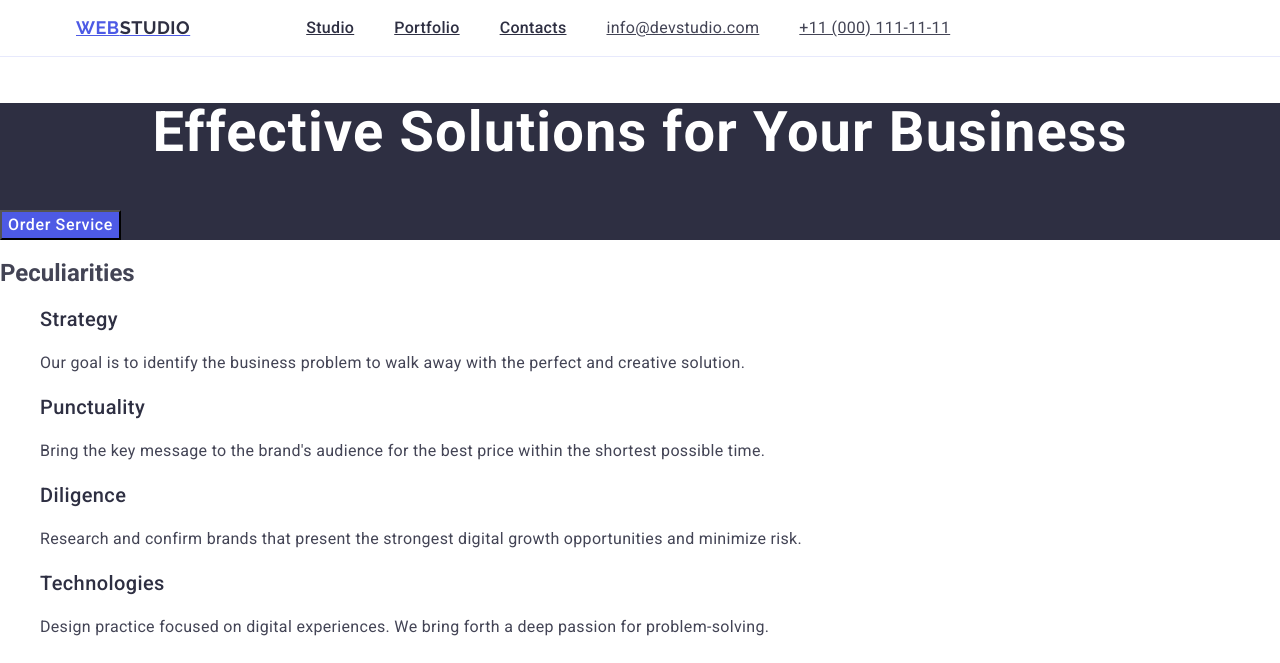
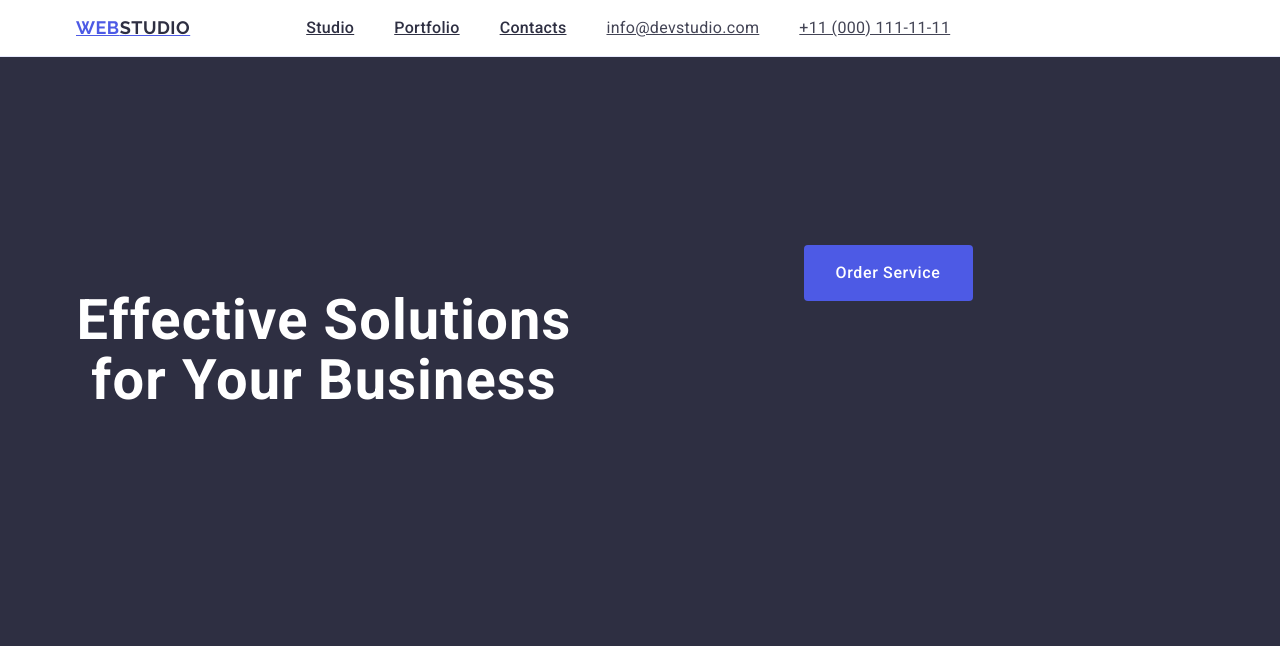
Before and after one commit to hayrunisatrn/goit-markup-hw-03, a plain HTML site: page index.html in a window 1280 px wide. Shown: the top 663 px of the page. Drawn offline with nearby package versions, Linux system fonts and the light colour scheme.

Commit message:
section-one

```diff
--- a/css/styles.css
+++ b/css/styles.css
@@ -121,6 +121,7 @@ img {
 
 .title-main {
     background-color: #2E2F42;
+    padding: 188px 0;
 }
 
 .title_effective {
@@ -130,6 +131,7 @@ img {
     letter-spacing: 0.02em;
     color: #ffffff;
     background-color: #2E2F42;
+    max-width: 496px;
 }
 
 .button_order {
@@ -140,6 +142,13 @@ img {
     line-height: 1.5;
     letter-spacing: 0.04em;
     color: #ffffff;
+    display: block;
+    margin: 0 auto;
+    min-width: 169px;
+    height: 56px;
+    border: none;
+    border-radius: 4px;
+    cursor: pointer;
 }
 
 .button_order:hover {
--- a/index.html
+++ b/index.html
@@ -49,11 +49,12 @@
     </header>
     <!--main-->
     <main>
-        <div>
         <section class="title-main">
             <!--1.bölüm-->
+            <div class="container">
                 <h1 class="title_effective">Effective Solutions for Your Business</h1>
                 <button type="button" class="button_order">Order Service</button>
+            </div>
         </section>
         <section class="about_tab">
             <!--2.bölüm-->
@@ -150,7 +151,6 @@
                 </li>
             </ul>
         </section>
-        </div>
     </main>
     <!--footer-->
     <footer class="footer">
```
Lines whose indentation alone changed are shown as unchanged.
